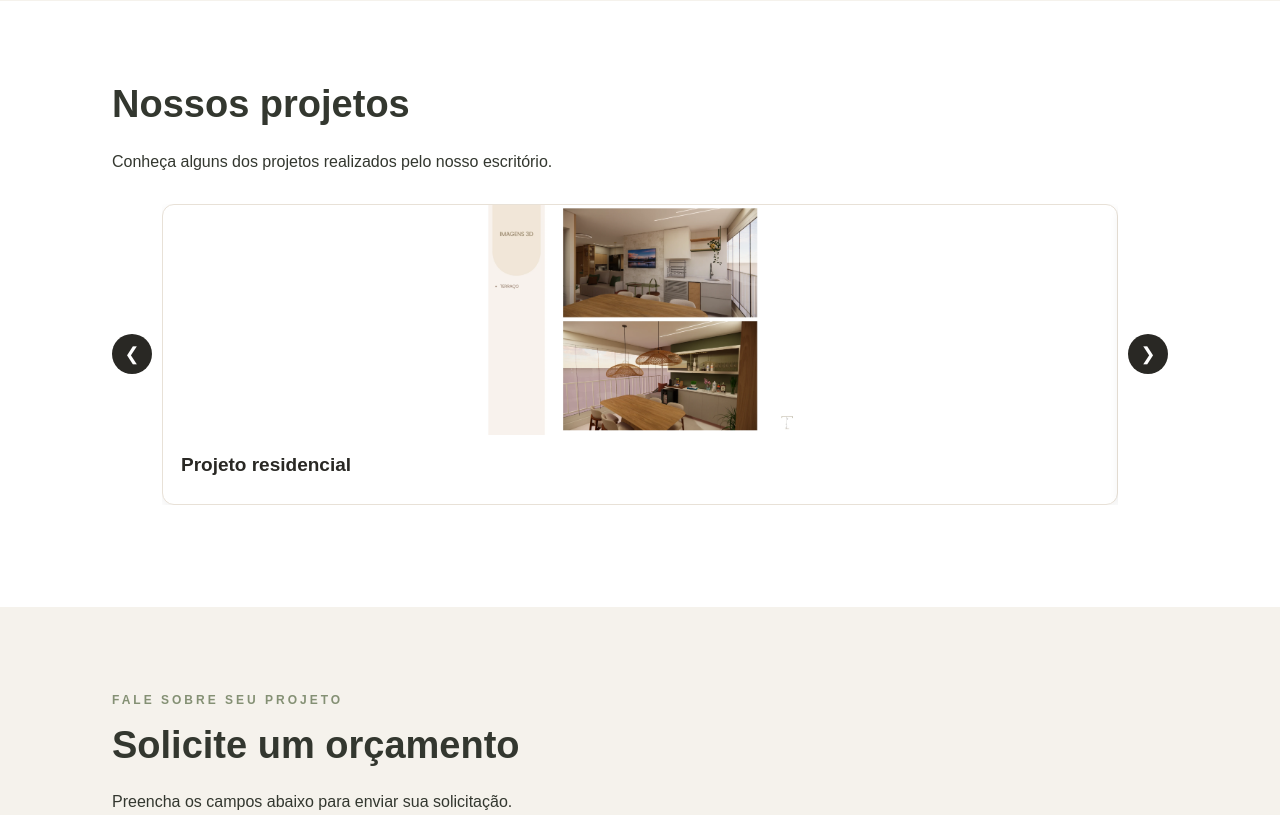
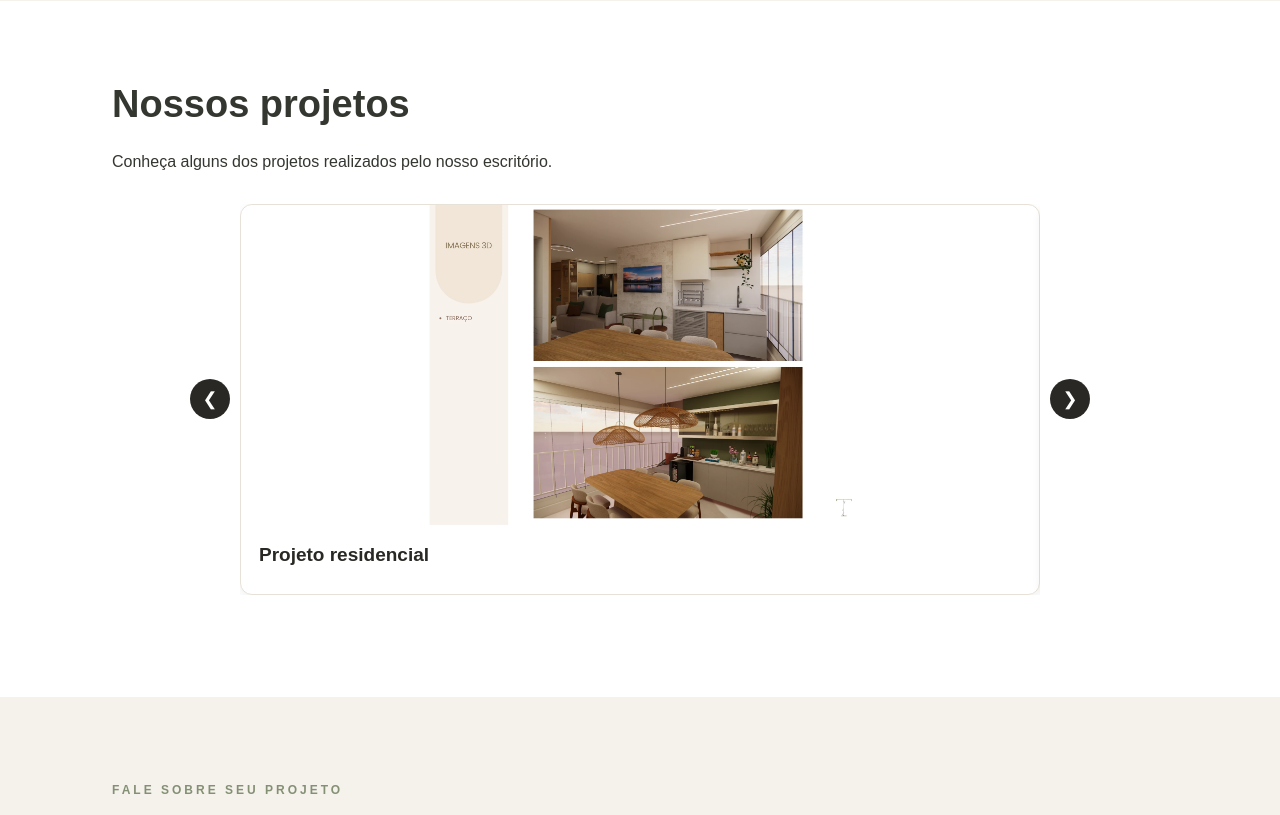
Before and after one commit to alexandrejrmoraes-crypto/PROJETO_2_SEM, a Spring Boot app: page / in a window 1280 px wide. Shown: the part 1903-2718 px from the top of the page. Run offline with Spring Boot 4, Linux system fonts and the light colour scheme.

Commit message:
UPD FRONT

```diff
--- a/three-arquitetura/src/main/resources/static/style.css
+++ b/three-arquitetura/src/main/resources/static/style.css
@@ -229,3 +229,11 @@ footer { background:var(--escuro); color:white; padding:25px 0; font-size:14px;
 #projetos .projeto { min-width:0; cursor:pointer; }
 #projetos .projeto img { transform:none; object-fit:contain; aspect-ratio:auto; height:230px; }
 #projetos .fotos-comerciais img { object-fit:contain; cursor:zoom-in; }
+
+/* Ajuste localizado do carrossel */
+#projetos .carrossel { max-width: 900px; margin: 30px auto; }
+#projetos .janela-carrossel { width: 0; overflow: hidden; }
+#projetos .galeria { width: 100%; gap: 0; }
+#projetos .galeria .projeto { flex: 0 0 100%; max-width: 100%; margin: 0; }
+#projetos .projeto img { width: 100%; height: clamp(160px, 32vw, 320px); object-fit: contain; object-position: center; }
+@media (max-width: 600px) { #projetos .carrossel { gap: 5px; } #projetos .seta { width: 30px; height: 30px; } }
```
